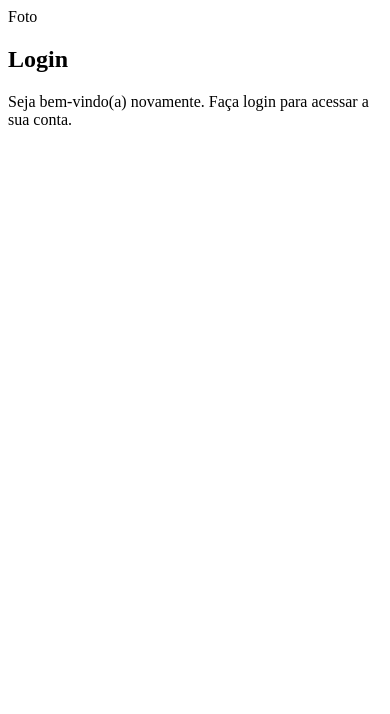
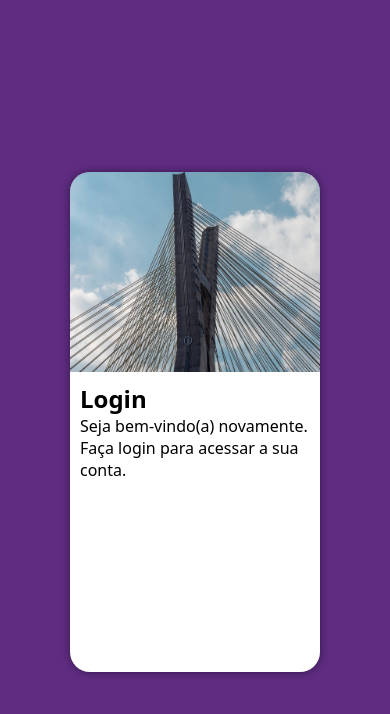
Before and after one commit to thiagobatistagomes/projeto-login, a plain HTML site: page index.html in a window 390 px wide. Drawn offline with Linux system fonts and the light colour scheme.

Commit message:
versao mobile-first

```diff
--- a/estilos/style.css
+++ b/estilos/style.css
@@ -5,3 +5,48 @@
     Verde: #49a09d
     Lilás: #5f2c82
  */
+
+ * {
+    font-family: system-ui, -apple-system, BlinkMacSystemFont, 'Segoe UI', Roboto, Oxygen, Ubuntu, Cantarell, 'Open Sans', 'Helvetica Neue', sans-serif;
+    margin: 0px;
+    padding: 0px;
+    box-sizing: border-box;
+ }
+
+html, body {
+    background-color: #5f2c82;
+    height: 100vh;
+    width: 100vw;
+}
+
+main {
+    position: relative;
+    height: 100vh;
+    width: 100vw;
+}
+
+section#login {
+    position: absolute;
+    top: 50%;
+    left: 50%;
+    transform: translate(-50%, -50%);
+    overflow: hidden;
+    background-color: white;
+    width: 250px;
+    height: 500px;
+    border-radius: 20px;
+    box-shadow: 0px 0px 10px rgba(0, 0, 0, 0.450);
+}
+
+section#login > div#imagem {
+    display: block;
+    background: #5f2c82 url(../imagens/bridge.jpg) no-repeat;
+    background-size: cover;
+    background-position: center center;
+    height: 200px;
+}
+
+section#login > div#formulario {
+    display: block;
+    padding: 10px;
+}
--- a/index.html
+++ b/index.html
@@ -11,7 +11,7 @@
     <main>
         <section id="login">
             <div id="imagem">
-                Foto
+
             </div>
             <div id="formulario">
                 <h1>Login</h1>
```
